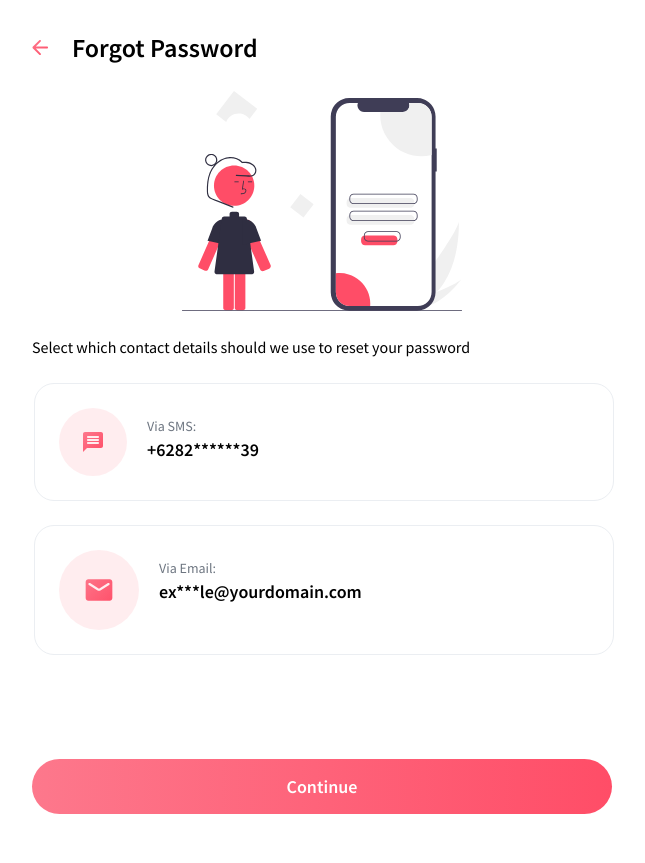
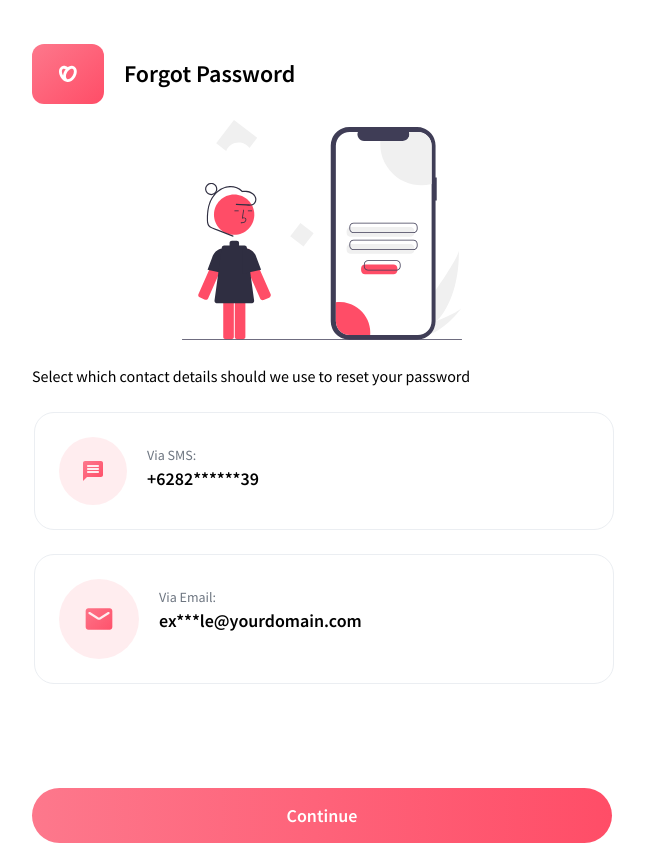
Before and after one commit to b1amage/further-web-front-end, a React (Create React App) app: page /forgot_password in a window 1280 px wide. Shown: the whole page, without its empty margins (318-963 px from the left). Before the commit the page ends 834 px from the top, so only its background shows below. Built offline with nearby package versions, Linux system fonts and the light colour scheme.

Commit message:
make notification display when register success

```diff
--- a/src/components/forgot_password/Button.js
+++ b/src/components/forgot_password/Button.js
@@ -1,17 +1,10 @@
 import React from "react";
-import { useNavigate } from "react-router-dom";
 
-export const Button = ({ name, path, className }) => {
-  const navigate = useNavigate();
-
-  const changePage = () => {
-    navigate(path);
-  };
-
+export const Button = ({ name, handleClick, className }) => {
   return (
     <button
       className={`w-full h-[55px] mt-[80px] mb-5 rounded-[32px] bg-gradient-to-l from-primary-100 to-primary-50 text-white font-semibold font-sourceSansPro text-lg ${className}`}
-      onClick={changePage}
+      onClick={handleClick}
     >
       {name}
     </button>
--- a/src/components/forgot_password/HeaderPassword.js
+++ /dev/null
@@ -1,19 +0,0 @@
-import React from 'react'
-import { useNavigate } from 'react-router-dom'
-import back from '../../assets/svg/back.svg'
-export const HeaderPassword = ({name, path}) => {
-  const navigate = useNavigate()
-  const changePage = () => {
-    navigate(path)
-  }
-  return (
-    <header className='header'>
-        <div className="flex mt-1 mb-6">
-          <img src={back} alt="back-button" className="cursor-pointer" onClick={changePage}/>
-          <span className="mx-6 font-semibold text-[26px] font-sourceSansPro">
-            {name}
-          </span>
-        </div>
-    </header>
-  )
-}
--- a/src/components/idea_match/IdealTypeList.js
+++ b/src/components/idea_match/IdealTypeList.js
@@ -1,14 +1,11 @@
-import React, {useState} from 'react'
+import React from 'react'
 import { IdeaType } from './IdeaType'
 import heart from '../../assets/svg/heart.svg'
 import friends from '../../assets/svg/friends.svg'
 import fling from '../../assets/svg/fling.svg'
 import business from '../../assets/svg/business.svg'
-export const IdealTypeList = () => {
-    const [selectedType, setSelectedType] = useState(null)
-    const onChangeType = (e) => {
-      setSelectedType(e.target.value)
-    }
+export const IdealTypeList = ({onChangeType}) => {
+
   return (
     <div className='w-full flex flex-wrap gap-5 h-full'>
         <IdeaType icon={heart} type={"Love"} id={"love"} onChangeType={onChangeType}/>
--- a/src/components/idea_match/SucessNotification.js
+++ b/src/components/idea_match/SucessNotification.js
@@ -1,10 +1,12 @@
 import React from 'react'
+import { useNavigate } from 'react-router-dom'
 import createSucess from '../../assets/svg/create-sucess.svg'
 import SectionTitle from '../../utilities/SectionTitle'
 import { Button } from '../forgot_password/Button'
-export const SucessNotification = () => {
+export const SucessNotification = ({display}) => {
+  const navigate = useNavigate()
   return (
-    <div className='w-full h-screen flex flex-col justify-center items-center px-8 bg-black/70'>
+    <div className={`w-full h-screen flex-col justify-center items-center px-8 bg-black/70 absolute top-0 z-50 ${display ? 'flex' : 'hidden'}`}>
         <div className='bg-white w-full h-[460px] flex flex-col items-center px-6 rounded-[24px]'>
             <img src={createSucess} alt='notification' className='my-8'/>
             <div className='h-full text-center leading-10'>
@@ -13,7 +15,7 @@ export const SucessNotification = () => {
             </div>
 
             <div className='w-full h-full flex items-center'>
-                <Button name={"Go to Home"}  className={'!mt-0 !mb-0'}/>
+                <Button name={"Go to Home"}  className={'!mt-0 !mb-0'} handleClick={() => navigate("/")}/>
             </div>
         </div>
     </div>
--- a/src/components/notification/NotificationFrame.js
+++ b/src/components/notification/NotificationFrame.js
@@ -2,14 +2,16 @@ import React from 'react'
 import { DisplaySvg } from '../forgot_password/DisplaySvg'
 import notification from "../../assets/svg/notification.svg";
 import { Button } from '../forgot_password/Button';
+import { useNavigate } from 'react-router-dom';
 
 export const NotificationFrame = () => {
+  const navigate = useNavigate()
   return (
     <>
         <DisplaySvg svg={notification}/>
         <h1 className="text-center mt-6 text-primary-100 text-[32px]">Congratulations!</h1>
         <p className="text-center mt-3.5 text-lg">Your account is ready to use</p>
-        <Button name="Go to Homepage" path={"/"}/>
+        <Button name="Go to Homepage" handleClick={() => navigate("/")}/>
     </>
   )
 }
--- a/src/views/ForgotPasswordPage.js
+++ b/src/views/ForgotPasswordPage.js
@@ -4,18 +4,21 @@ import chat from "../assets/svg/chat.svg";
 import email from "../assets/svg/email.svg";
 import { Button } from "../components/forgot_password/Button";
 import { Type } from "../components/forgot_password/Type";
-import { HeaderPassword } from "../components/forgot_password/HeaderPassword";
 import { DisplaySvg } from "../components/forgot_password/DisplaySvg";
+import { useNavigate } from "react-router-dom";
+import Header from "../components/header/Header";
 export const ForgotPasswordPage = () => {
   const [selectedType, setSelectedType] = useState(null)
   const onChangeType = (e) => {
     setSelectedType(e.target.value)
   }
 
+  const navigate = useNavigate()
+
   return (
     <div>
-      <div className="px-6 mt-7 w-full h-screen sm:px-[100px] md:px-[200px] lg:px-[350px]">
-        <HeaderPassword name={`Forgot Password`} />
+      <div className="px-6 py-7 w-full h-screen sm:px-[100px] md:px-[200px] lg:px-[350px]">
+        <Header title={"Forgot Password"} />
 
         <DisplaySvg svg={forgotPassword} />
 
@@ -32,9 +35,9 @@ export const ForgotPasswordPage = () => {
 
         <div>
           {selectedType ? (
-            <Button name="Continue" path={`/forgot_password/otp/${selectedType}`} />
+            <Button name="Continue" handleClick={() => navigate(`/forgot_password/otp/${selectedType}`)}/>
           ) : (
-            <Button name="Continue" path="/forgot_password" />
+            <Button name="Continue" handleClick={() => navigate("/forgot_password")} />
           )}
         </div>
       </div>
--- a/src/views/IdealMatch.js
+++ b/src/views/IdealMatch.js
@@ -1,10 +1,16 @@
-import React from "react";
+import React, {useState} from "react";
 import { Button } from "../components/forgot_password/Button";
 import Header from "../components/header/Header";
 import { IdealTypeList } from "../components/idea_match/IdealTypeList";
 import { SucessNotification } from "../components/idea_match/SucessNotification";
 
 export const IdealMatch = () => {
+  const [display, setDisplay] = useState(false)
+  const [selectedType, setSelectedType] = useState(null)
+  const [error, setError] = useState("")
+  const onChangeType = (e) => {
+    setSelectedType(e.target.value)
+  }
   return (
     <>
       <div className="w-full h-screen flex justify-center flex-col">
@@ -16,15 +22,18 @@ export const IdealMatch = () => {
         </div>
 
         <div className='h-full px-5'>
-          <IdealTypeList />
+          <IdealTypeList onChangeType={onChangeType}/>
         </div>
+
+        <span className='text-primary-100 mx-5 my-2'>{error}</span>
+
         <div className="pt-6 pb-[48px] px-6 h-fit flex items-center border-t border-t-gray rounded-t-[24px] relative bottom-0">
-          <Button name={"Next"} className={`!mt-4`} />
+          <Button name={"Next"} className={`!mt-4`} handleClick={() => selectedType ? setDisplay(state => !state) : setError("* Please select 1 type")}/>
         </div>
       </div>
 
       <div>
-        <SucessNotification />
+        <SucessNotification display={display}/>
       </div>
     </>
 
--- a/src/views/OtpPage.js
+++ b/src/views/OtpPage.js
@@ -1,12 +1,12 @@
 import React from 'react'
-import { HeaderPassword } from '../components/forgot_password/HeaderPassword'
+import Header from '../components/header/Header'
 import { Main } from '../components/otp/Main'
 
 export const OtpPage = () => {
   return (
     <div className='w-full h-screen'>
         <div className="mx-6 mt-7 sm:mx-[100px] md:mx-[200px] lg:mx-[350px]">
-            <HeaderPassword name={`Forgot Password`} path={-1}/>
+            <Header title={"Forgot Password"} />
             <Main/>
         </div>
     </div>
--- a/src/views/ResetPassword.js
+++ b/src/views/ResetPassword.js
@@ -1,12 +1,12 @@
 import React from 'react'
 import { DisplaySvg } from '../components/forgot_password/DisplaySvg'
-import { HeaderPassword } from '../components/forgot_password/HeaderPassword'
 import { ResetPasswordForm } from '../components/reset_password/ResetPasswordForm'
 import resetPasswordFrame from '../assets/svg/resetPasswordFrame.svg'
+import Header from '../components/header/Header'
 export const ResetPassword = () => {
   return (
     <div className='mx-6 mt-7 sm:mx-[100px] md:mx-[200px] lg:mx-[350px]'>
-        <HeaderPassword  name="Reset Password" path={-1}/>
+        <Header title={"Forgot Password"} />
         <DisplaySvg svg={resetPasswordFrame}/>
         <ResetPasswordForm />
     </div>
```
